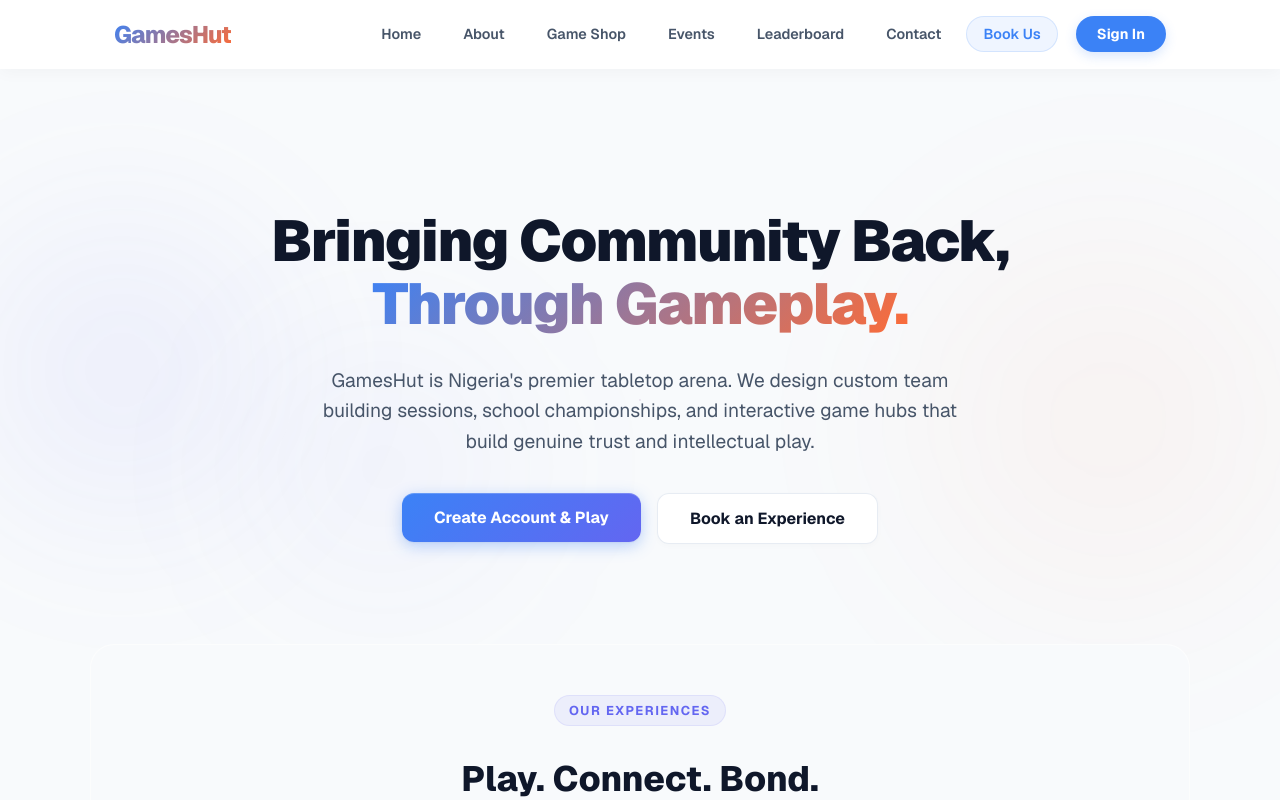
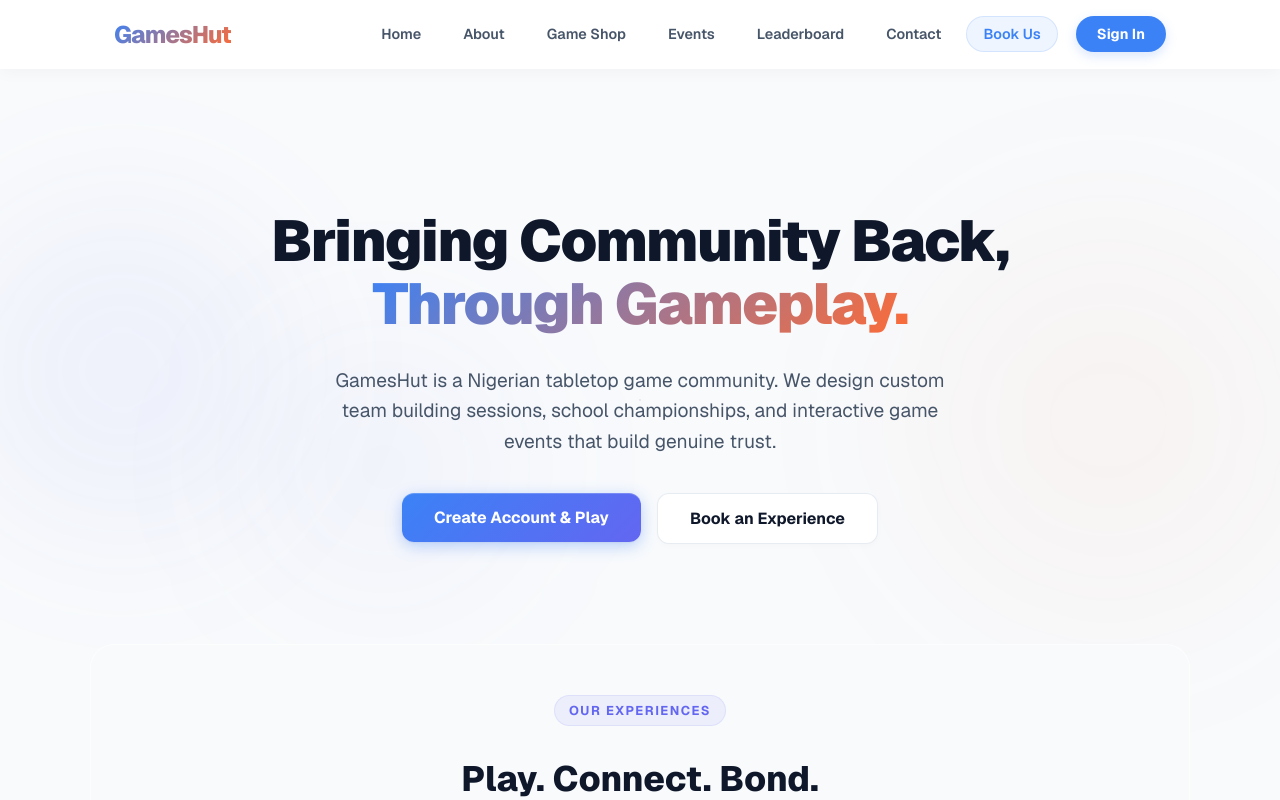
Before and after one commit to phcgameshut/gameshut, a Next.js app: page / in a window 1280 px wide. Shown: the top 800 px of the page. Built offline with nearby package versions, Linux system fonts and the light colour scheme.

Commit message:
copy: update homepage hero description

```diff
--- a/src/app/page.tsx
+++ b/src/app/page.tsx
@@ -80,7 +80,7 @@ export default function Home() {
             <span style={{ background: 'linear-gradient(135deg, var(--color-brand) 0%, var(--color-orange) 100%)', WebkitBackgroundClip: 'text', WebkitTextFillColor: 'transparent' }}>Through Gameplay.</span>
           </h1>
           <p style={{ fontSize: '1.2rem', color: 'var(--text-secondary)', lineHeight: 1.6, maxWidth: '650px', margin: '5px 0 10px' }}>
-            GamesHut is Nigeria's premier tabletop arena. We design custom team building sessions, school championships, and interactive game hubs that build genuine trust and intellectual play.
+            GamesHut is a Nigerian tabletop game community. We design custom team building sessions, school championships, and interactive game events that build genuine trust.
           </p>
 
           {!isLoggedIn ? (
```
